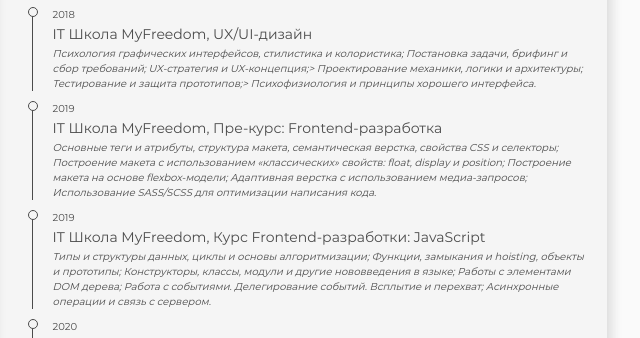
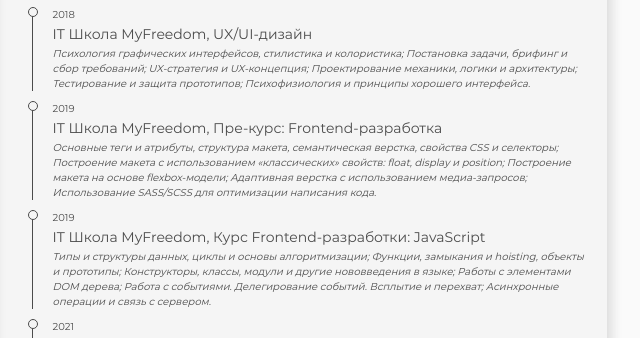
Before and after one commit to BertFrontEnd/curriculum-vitae, a plain HTML site: page curriculum-vitae/index.html in a window 1280 px wide. Shown: the part 614-952 px from the top of the page, 533-1173 px from the left. Drawn offline with Linux system fonts and the light colour scheme.

Commit message:
chore: edit year & some text

```diff
--- a/curriculum-vitae/index.html
+++ b/curriculum-vitae/index.html
@@ -291,8 +291,8 @@
             <li class="position">
               Психология графических интерфейсов, стилистика и колористика;
               Постановка задачи, брифинг и сбор требований; UX-стратегия и
-              UX-концепция;> Проектирование механики, логики и архитектуры;
-              Тестирование и защита прототипов;> Психофизиология и принципы
+              UX-концепция; Проектирование механики, логики и архитектуры;
+              Тестирование и защита прототипов; Психофизиология и принципы
               хорошего интерфейса.
             </li>
           </ul>
@@ -324,7 +324,7 @@
             </li>
           </ul>
           <ul>
-            <li class="year">2020</li>
+            <li class="year">2021</li>
             <li class="place">
               The Rolling Scopes School, JavaScript/Frontend-разработка
             </li>
```
